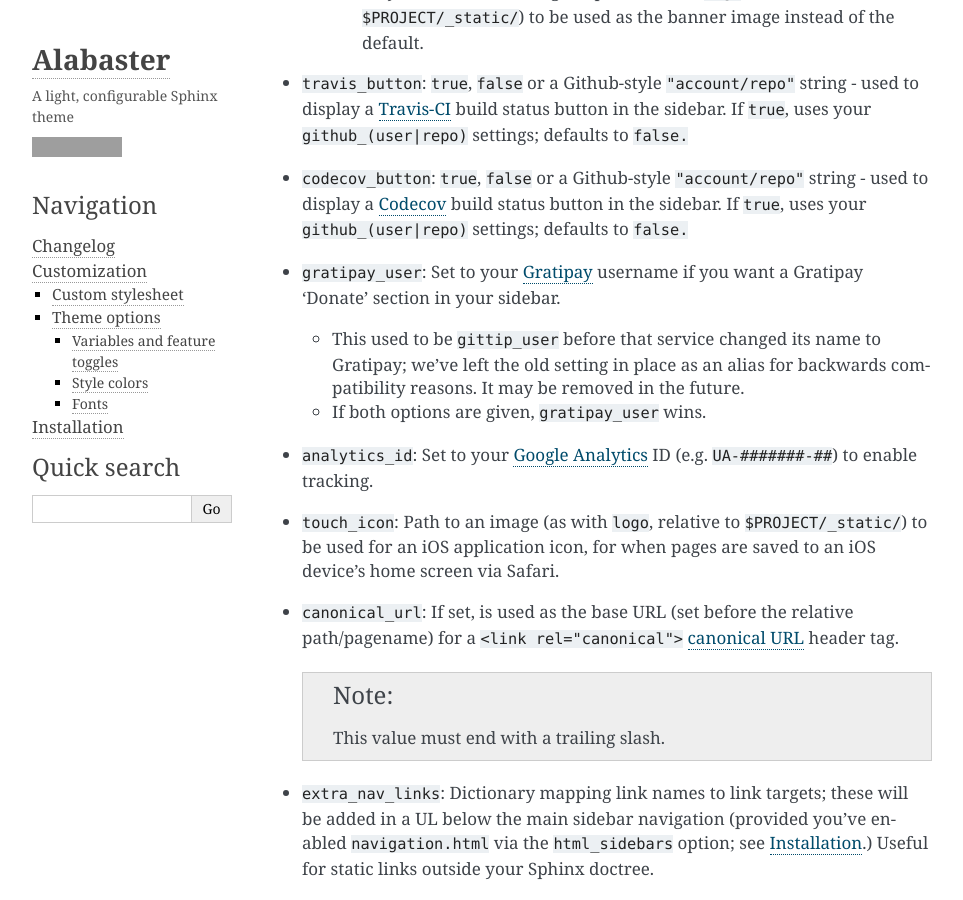
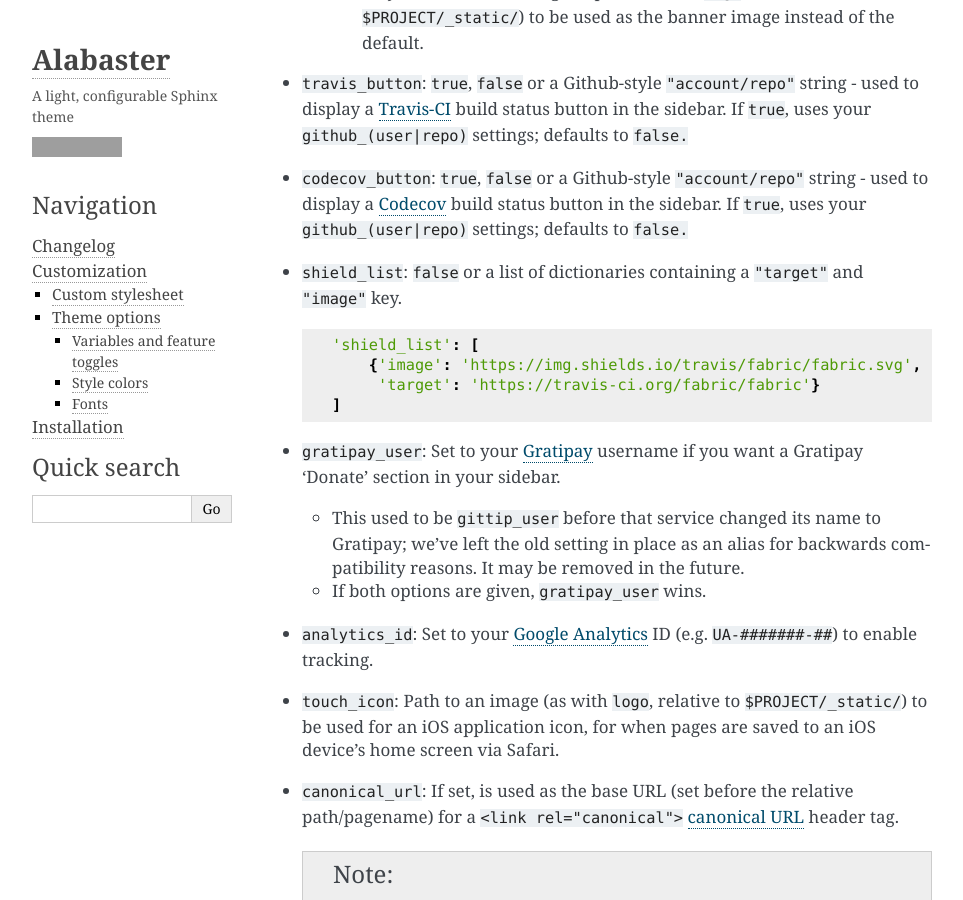
Before and after one commit to sphinx-doc/alabaster, a Sphinx documentation site: the page built from docs/customization.rst, in a window 1280 px wide and 900 px high, scrolled down 2295 px. Shown: the whole window, without its empty margins (148-1111 px from the left). Built offline with Sphinx 7.4.7, drawn with Linux system fonts in a browser that asks for light colours; grey boxes are pictures that could not be loaded.

Commit message:
customization: add documentation for shield_list

```diff
--- a/docs/customization.rst
+++ b/docs/customization.rst
@@ -112,6 +112,16 @@ Variables and feature toggles
   string - used to display a `Codecov <https://codecov.io>`_ build status
   button in the sidebar. If ``true``, uses your ``github_(user|repo)``
   settings; defaults to ``false.``
+* ``shield_list``: ``false`` or a list of dictionaries containing a
+  ``"target"`` and ``"image"`` key.
+
+  .. code-block:: python
+
+      'shield_list': [
+          {'image': 'https://img.shields.io/travis/fabric/fabric.svg',
+           'target': 'https://travis-ci.org/fabric/fabric'}
+      ]
+
 * ``gratipay_user``: Set to your `Gratipay <https://gratipay.com>`_ username
   if you want a Gratipay 'Donate' section in your sidebar.
 
```
